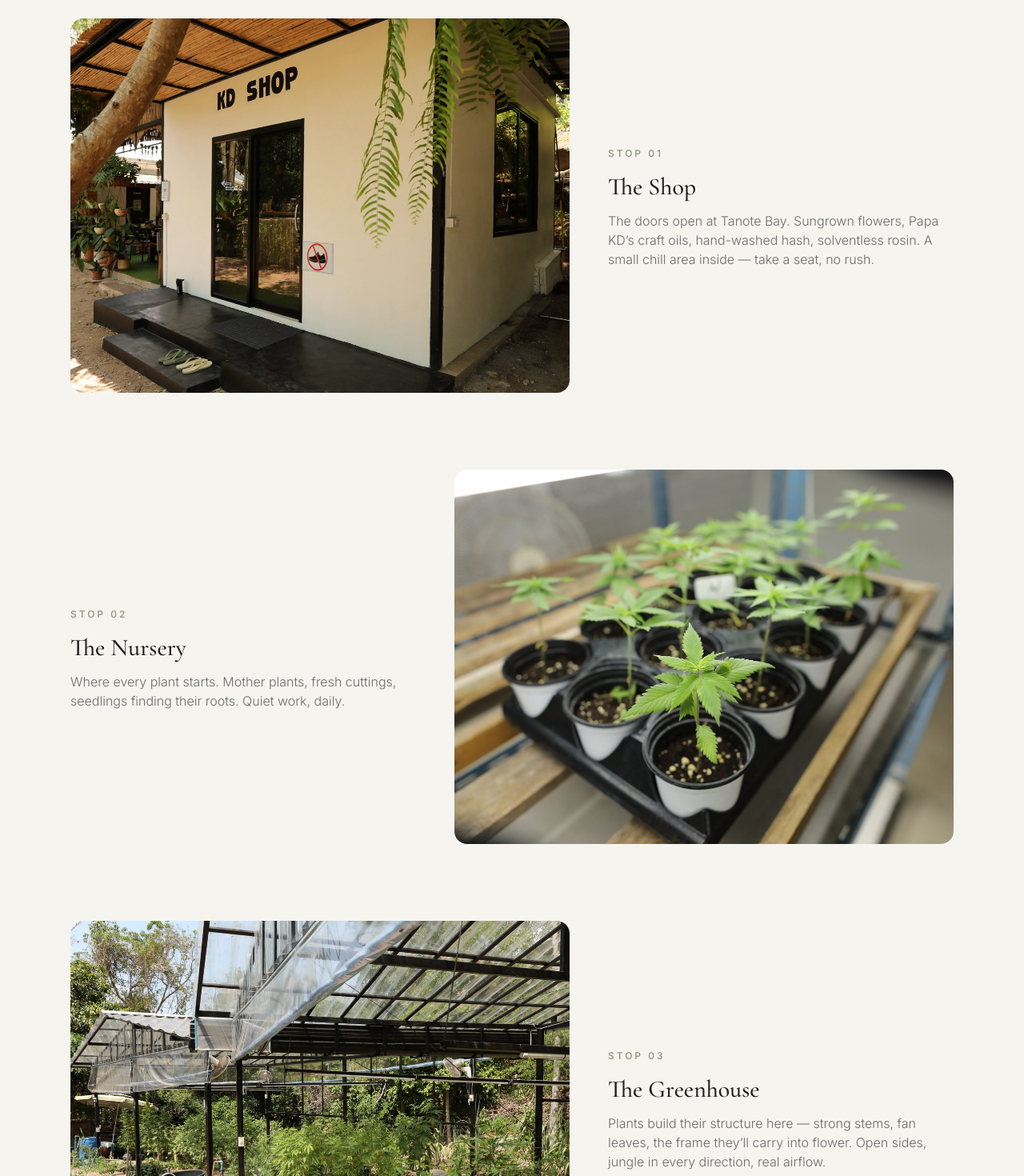
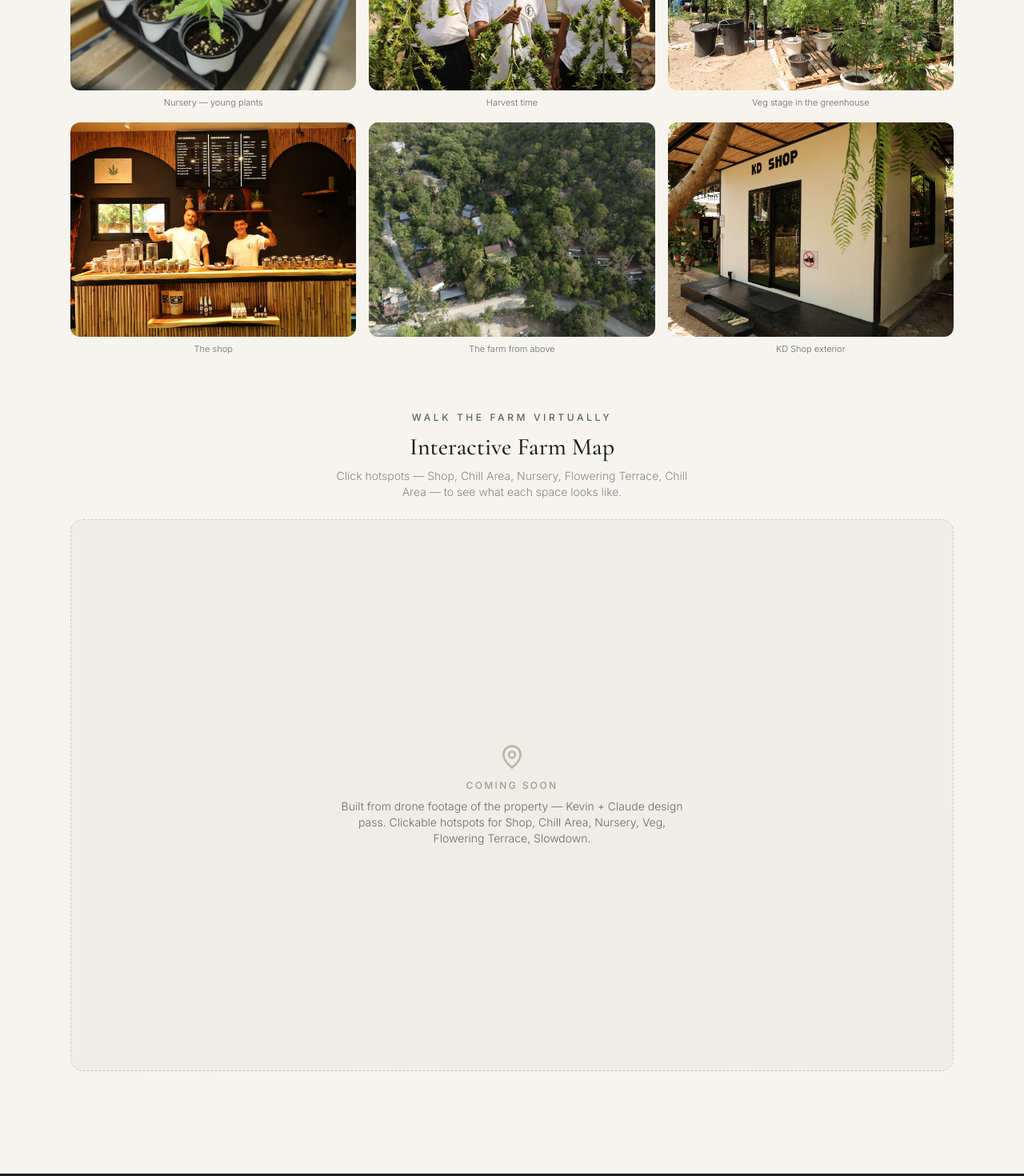
Before and after one commit to kevinlimsakul/kd-genetics-website, a Next.js app: page /preview in a window 1280 px wide. Shown: the part 9500-10970 px from the top of the page at 80% size. Built offline with nearby package versions, Linux system fonts and the light colour scheme.

Commit message:
Revert "Farm tour: replace map placeholder with 5-stop scrolling walk"
This reverts commit ed319bdf5265ee3fea4a48e9dcc5fa0f50e64b53.

```diff
--- a/app/preview/page.tsx
+++ b/app/preview/page.tsx
@@ -7,6 +7,7 @@ import ReviewsSection from "@/components/ReviewsSection";
 import TourBookingForm from "@/components/TourBookingForm";
 import ContactForm from "@/components/ContactForm";
 import AnimatedCounter from "@/components/AnimatedCounter";
+import PhotoGallery from "@/components/PhotoGallery";
 import StrainGrid from "@/components/StrainGrid";
 import {
   Leaf,
@@ -649,160 +650,39 @@ export default function HomePage() {
             />
           </div>
 
-          {/* Scrolling tour — five stops through the property */}
-          <div className="text-center mb-16 space-y-3 max-w-xl mx-auto">
+          <PhotoGallery
+            photos={[
+              { label: "Nursery — young plants",            img: "/farm-nursery.jpg" },
+              { label: "Harvest time",                      img: "/farm-veg.jpg" },
+              { label: "Veg stage in the greenhouse",       img: "/farm-flowering.jpg" },
+              { label: "The shop",                          img: "/farm-chill.jpg" },
+              { label: "The farm from above",               img: "/drone-bay.jpg" },
+              { label: "KD Shop exterior",                  img: "/shop-exterior.jpg" },
+            ]}
+          />
+
+          {/* Interactive farm map — Phase 2, once Kevin drops drone footage of the property */}
+          <div className="text-center mb-6 space-y-2">
             <span className="text-[#5A6A4F] font-medium text-xs uppercase tracking-[0.3em]">
-              A Walk Through KD
+              Walk the Farm Virtually
             </span>
-            <h3 className="font-display text-3xl md:text-4xl text-[#1E1E1E] leading-tight">
-              The farm, stop by stop.
+            <h3 className="font-display text-2xl md:text-3xl text-[#1E1E1E]">
+              Interactive Farm Map
             </h3>
-            <p className="text-[#6B6B6B]/80 text-sm md:text-base font-light">
-              From the shop to the harvest terrace — what each space looks like, in order.
+            <p className="text-[#6B6B6B]/80 text-sm font-light max-w-md mx-auto">
+              Click hotspots — Shop, Chill Area, Nursery, Flowering Terrace, Chill Area —
+              to see what each space looks like.
             </p>
           </div>
-
-          <div className="space-y-20 md:space-y-24">
-
-            {/* Stop 01 · The Shop */}
-            <div className="grid md:grid-cols-12 gap-8 md:gap-12 items-center">
-              <div className="md:col-span-7">
-                <div className="aspect-[4/3] rounded-2xl overflow-hidden bg-[#EAE6DE]/40">
-                  <Image
-                    src="/shop-exterior.jpg"
-                    alt="KD Shop exterior, Tanote Bay"
-                    width={1400}
-                    height={1050}
-                    className="w-full h-full object-cover"
-                  />
-                </div>
-              </div>
-              <div className="md:col-span-5 space-y-3">
-                <span className="text-[#5A6A4F]/70 text-xs font-medium uppercase tracking-[0.25em]">
-                  Stop 01
-                </span>
-                <h4 className="font-display text-2xl md:text-3xl text-[#1E1E1E] leading-tight">
-                  The Shop
-                </h4>
-                <p className="text-[#6B6B6B] text-sm md:text-base font-light leading-relaxed">
-                  The doors open at Tanote Bay. Sungrown flowers, Papa KD&rsquo;s craft oils, hand-washed hash, solventless rosin. A small chill area inside — take a seat, no rush.
-                </p>
-              </div>
-            </div>
-
-            {/* Stop 02 · The Nursery — image right */}
-            <div className="grid md:grid-cols-12 gap-8 md:gap-12 items-center">
-              <div className="md:col-span-7 md:order-2">
-                <div className="aspect-[4/3] rounded-2xl overflow-hidden bg-[#EAE6DE]/40">
-                  <Image
-                    src="/farm-nursery.jpg"
-                    alt="The KD Genetics nursery — young plants in pots"
-                    width={1400}
-                    height={1050}
-                    className="w-full h-full object-cover"
-                  />
-                </div>
-              </div>
-              <div className="md:col-span-5 md:order-1 space-y-3">
-                <span className="text-[#5A6A4F]/70 text-xs font-medium uppercase tracking-[0.25em]">
-                  Stop 02
-                </span>
-                <h4 className="font-display text-2xl md:text-3xl text-[#1E1E1E] leading-tight">
-                  The Nursery
-                </h4>
-                <p className="text-[#6B6B6B] text-sm md:text-base font-light leading-relaxed">
-                  Where every plant starts. Mother plants, fresh cuttings, seedlings finding their roots. Quiet work, daily.
-                </p>
-              </div>
-            </div>
-
-            {/* Stop 03 · The Greenhouse */}
-            <div className="grid md:grid-cols-12 gap-8 md:gap-12 items-center">
-              <div className="md:col-span-7">
-                <div className="aspect-[4/3] rounded-2xl overflow-hidden bg-[#EAE6DE]/40">
-                  <Image
-                    src="/farm-flowering.jpg"
-                    alt="The greenhouse, plants in their growth phase"
-                    width={1400}
-                    height={1050}
-                    className="w-full h-full object-cover"
-                  />
-                </div>
-              </div>
-              <div className="md:col-span-5 space-y-3">
-                <span className="text-[#5A6A4F]/70 text-xs font-medium uppercase tracking-[0.25em]">
-                  Stop 03
-                </span>
-                <h4 className="font-display text-2xl md:text-3xl text-[#1E1E1E] leading-tight">
-                  The Greenhouse
-                </h4>
-                <p className="text-[#6B6B6B] text-sm md:text-base font-light leading-relaxed">
-                  Plants build their structure here — strong stems, fan leaves, the frame they&rsquo;ll carry into flower. Open sides, jungle in every direction, real airflow.
-                </p>
-              </div>
-            </div>
-
-            {/* Stop 04 · The Harvest — image right */}
-            <div className="grid md:grid-cols-12 gap-8 md:gap-12 items-center">
-              <div className="md:col-span-7 md:order-2">
-                <div className="aspect-[4/3] rounded-2xl overflow-hidden bg-[#EAE6DE]/40">
-                  <Image
-                    src="/farm-veg.jpg"
-                    alt="Harvest time — Daniel, Papa KD, and Kevin with fresh-cut plants"
-                    width={1400}
-                    height={1050}
-                    className="w-full h-full object-cover"
-                  />
-                </div>
-              </div>
-              <div className="md:col-span-5 md:order-1 space-y-3">
-                <span className="text-[#5A6A4F]/70 text-xs font-medium uppercase tracking-[0.25em]">
-                  Stop 04
-                </span>
-                <h4 className="font-display text-2xl md:text-3xl text-[#1E1E1E] leading-tight">
-                  The Harvest
-                </h4>
-                <p className="text-[#6B6B6B] text-sm md:text-base font-light leading-relaxed">
-                  End of cycle. Fresh-cut plants come down, hang to dry, slow-cure for weeks. The pace stays the same — patient, honest, no rush.
-                </p>
-              </div>
-            </div>
-
-            {/* Stop 05 · Slowdown */}
-            <div className="grid md:grid-cols-12 gap-8 md:gap-12 items-center">
-              <div className="md:col-span-7">
-                <div className="aspect-[4/3] rounded-2xl overflow-hidden bg-[#EAE6DE]/40">
-                  <Image
-                    src="/slowdown-front.jpg"
-                    alt="Slowdown Homestay — the family stay across the path from the farm"
-                    width={1400}
-                    height={1050}
-                    className="w-full h-full object-cover"
-                  />
-                </div>
-              </div>
-              <div className="md:col-span-5 space-y-3">
-                <span className="text-[#5A6A4F]/70 text-xs font-medium uppercase tracking-[0.25em]">
-                  Stop 05
-                </span>
-                <h4 className="font-display text-2xl md:text-3xl text-[#1E1E1E] leading-tight">
-                  Slowdown Homestay
-                </h4>
-                <p className="text-[#6B6B6B] text-sm md:text-base font-light leading-relaxed">
-                  Same family, same land. Two units, 30 seconds from the farm. Stay over, walk out tomorrow morning, and the farm is your view.
-                </p>
-                <a
-                  href="https://slowdownkohtao.com"
-                  target="_blank"
-                  rel="noopener noreferrer"
-                  className="inline-flex items-center gap-2 text-[#5A6A4F] text-sm font-medium pt-2 group"
-                >
-                  Visit the homestay
-                  <ArrowRight className="h-3.5 w-3.5 transition-transform group-hover:translate-x-1" />
-                </a>
-              </div>
-            </div>
-
+          <div className="aspect-[16/10] rounded-2xl border border-dashed border-[#5A6A4F]/25 bg-[#EAE6DE]/50 flex flex-col items-center justify-center p-8 text-center">
+            <MapPin className="w-8 h-8 text-[#5A6A4F]/40 mb-3" />
+            <span className="text-xs font-medium uppercase tracking-[0.2em] text-[#5A6A4F]/60 mb-2">
+              Coming Soon
+            </span>
+            <p className="text-sm font-light text-[#6B6B6B] max-w-md">
+              Built from drone footage of the property — Kevin + Claude design pass.
+              Clickable hotspots for Shop, Chill Area, Nursery, Veg, Flowering Terrace, Slowdown.
+            </p>
           </div>
         </div>
       </section>
```
